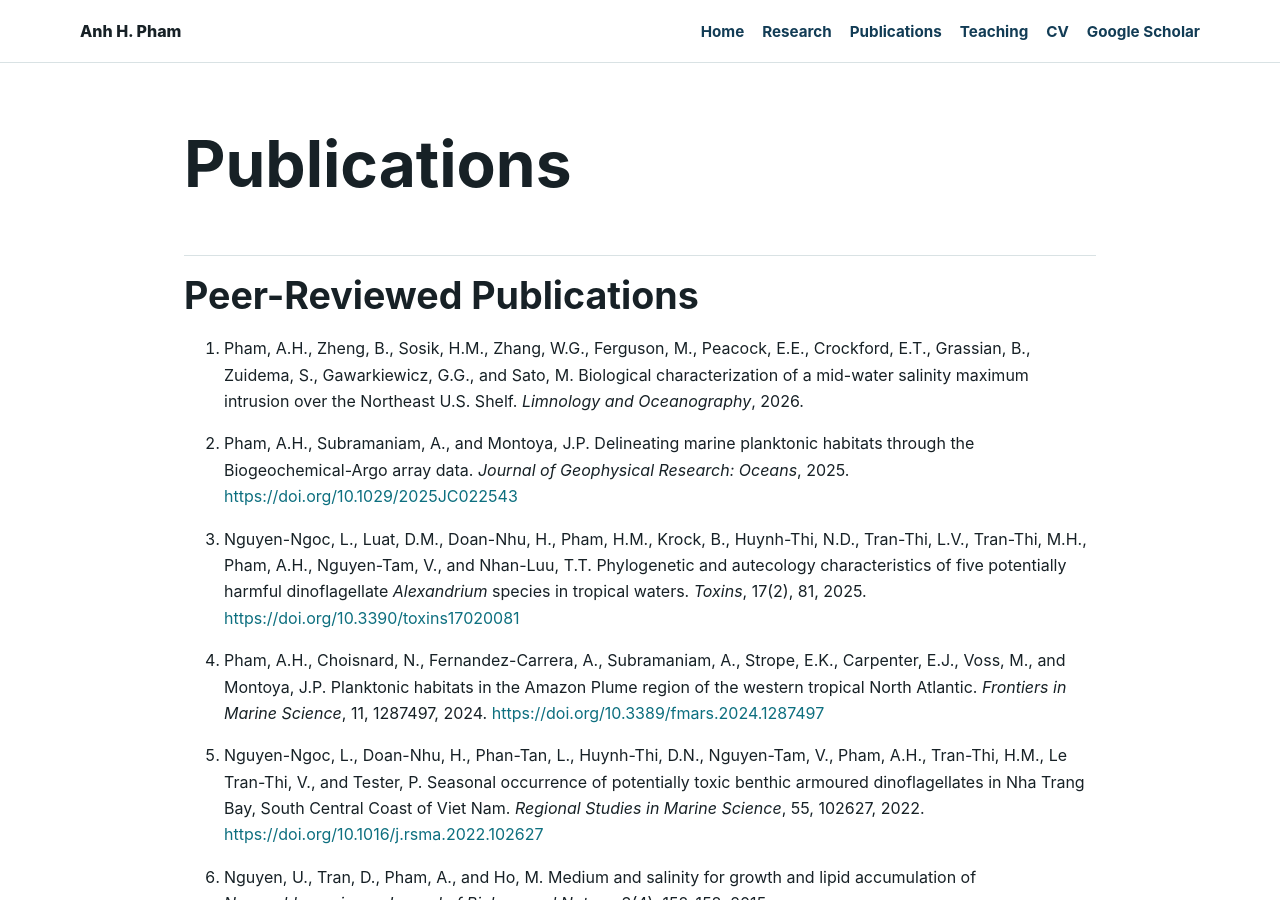
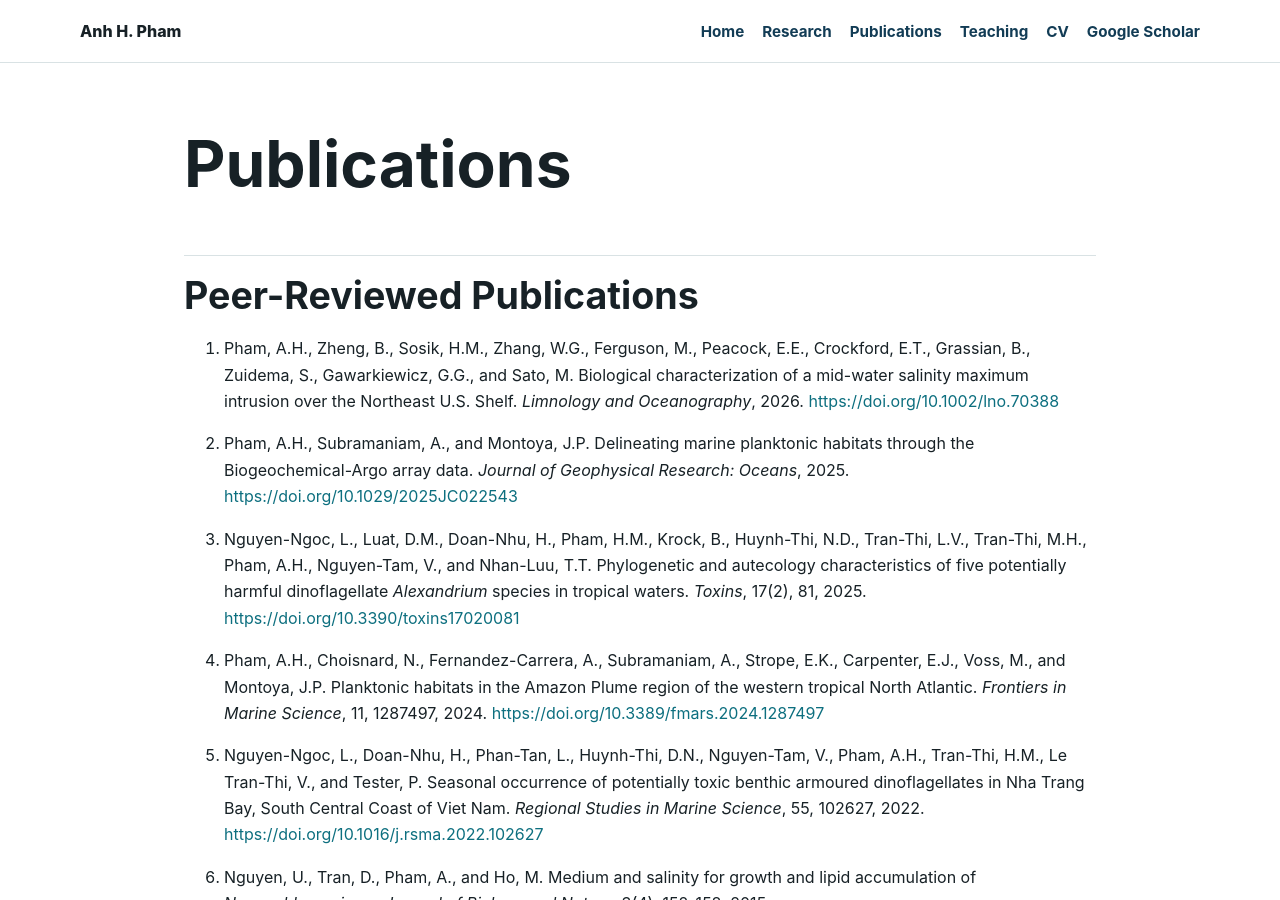
Before and after one commit to anhph95/anhph95.github.io, a Jekyll site: the page built from publications.md, in a window 1280 px wide and 900 px high. Built offline with Jekyll 4.4.1, drawn with Linux system fonts in a browser that asks for light colours; part of the change alters nothing that is shown.

Commit message:
Add DOI for salinity intrusion publication

```diff
--- a/publications.md
+++ b/publications.md
@@ -11,7 +11,7 @@ description: "Publications by Anh H. Pham."
 
 ## Peer-Reviewed Publications
 
-1. Pham, A.H., Zheng, B., Sosik, H.M., Zhang, W.G., Ferguson, M., Peacock, E.E., Crockford, E.T., Grassian, B., Zuidema, S., Gawarkiewicz, G.G., and Sato, M. Biological characterization of a mid-water salinity maximum intrusion over the Northeast U.S. Shelf. *Limnology and Oceanography*, 2026.
+1. Pham, A.H., Zheng, B., Sosik, H.M., Zhang, W.G., Ferguson, M., Peacock, E.E., Crockford, E.T., Grassian, B., Zuidema, S., Gawarkiewicz, G.G., and Sato, M. Biological characterization of a mid-water salinity maximum intrusion over the Northeast U.S. Shelf. *Limnology and Oceanography*, 2026. [https://doi.org/10.1002/lno.70388](https://doi.org/10.1002/lno.70388)
 
 2. Pham, A.H., Subramaniam, A., and Montoya, J.P. Delineating marine planktonic habitats through the Biogeochemical-Argo array data. *Journal of Geophysical Research: Oceans*, 2025. [https://doi.org/10.1029/2025JC022543](https://doi.org/10.1029/2025JC022543)
 
```
